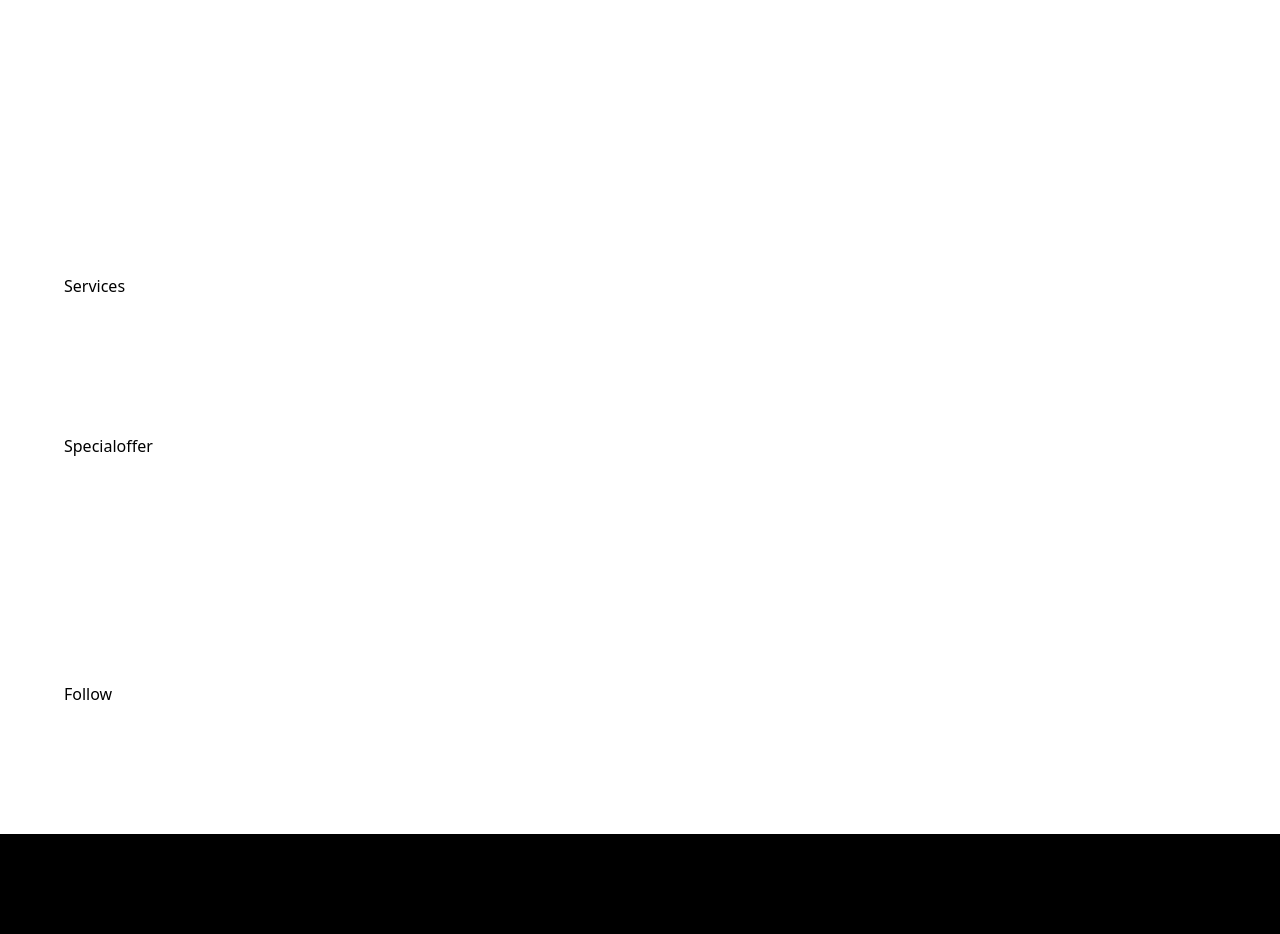
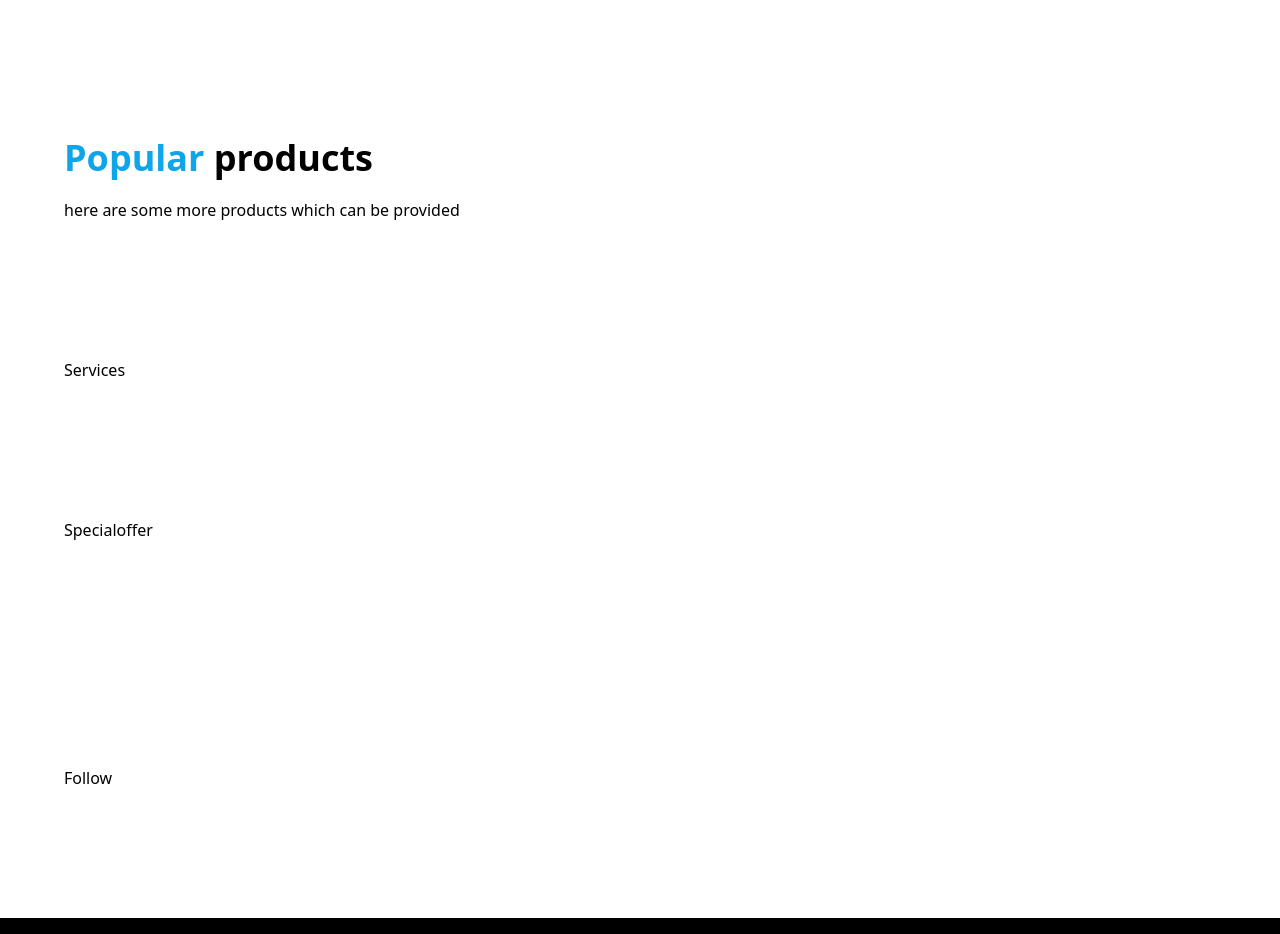
Before and after one commit to balavenkat123/B-Bikes, a React (Vite) app: page / in a window 1280 px wide. Shown: the part 920-1854 px from the top of the page. Built offline with nearby package versions, Linux system fonts and the light colour scheme; a web font is replaced by a local one.

Commit message:
h2ofproducts

```diff
--- a/src/sections/Popularbikes.jsx
+++ b/src/sections/Popularbikes.jsx
@@ -4,7 +4,8 @@ const Popularbikes = () => {
   return (
     <section id="products" className="max-container max-sm:mt-12">
       <div className="flex flex-col justify-start gap-5">
-
+        <h2 className="text-4xl font-bold"><span className="text-sky-500">Popular</span>  products</h2>
+        <p>here are some more products which can be provided</p>
       </div>
     </section>
   )
```
